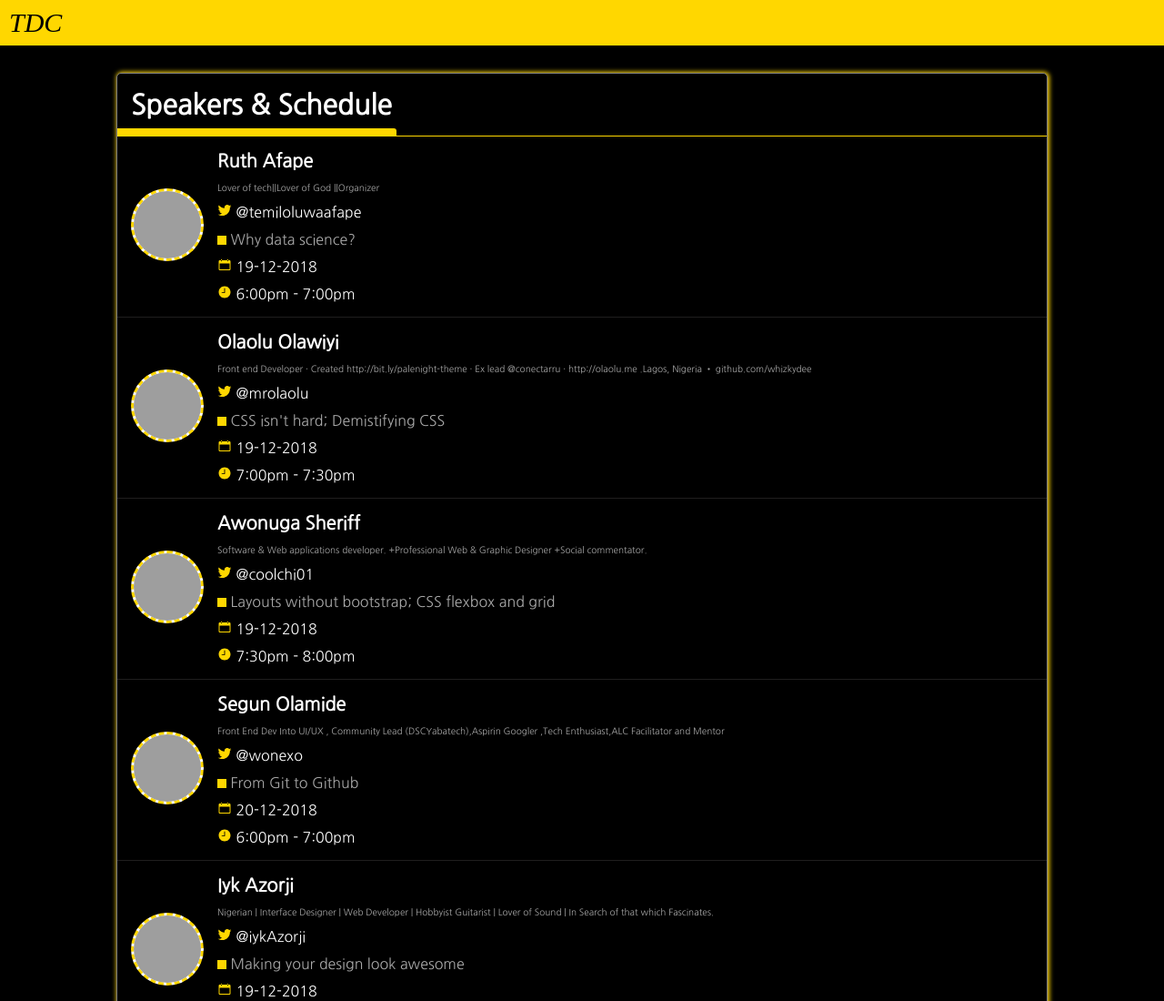
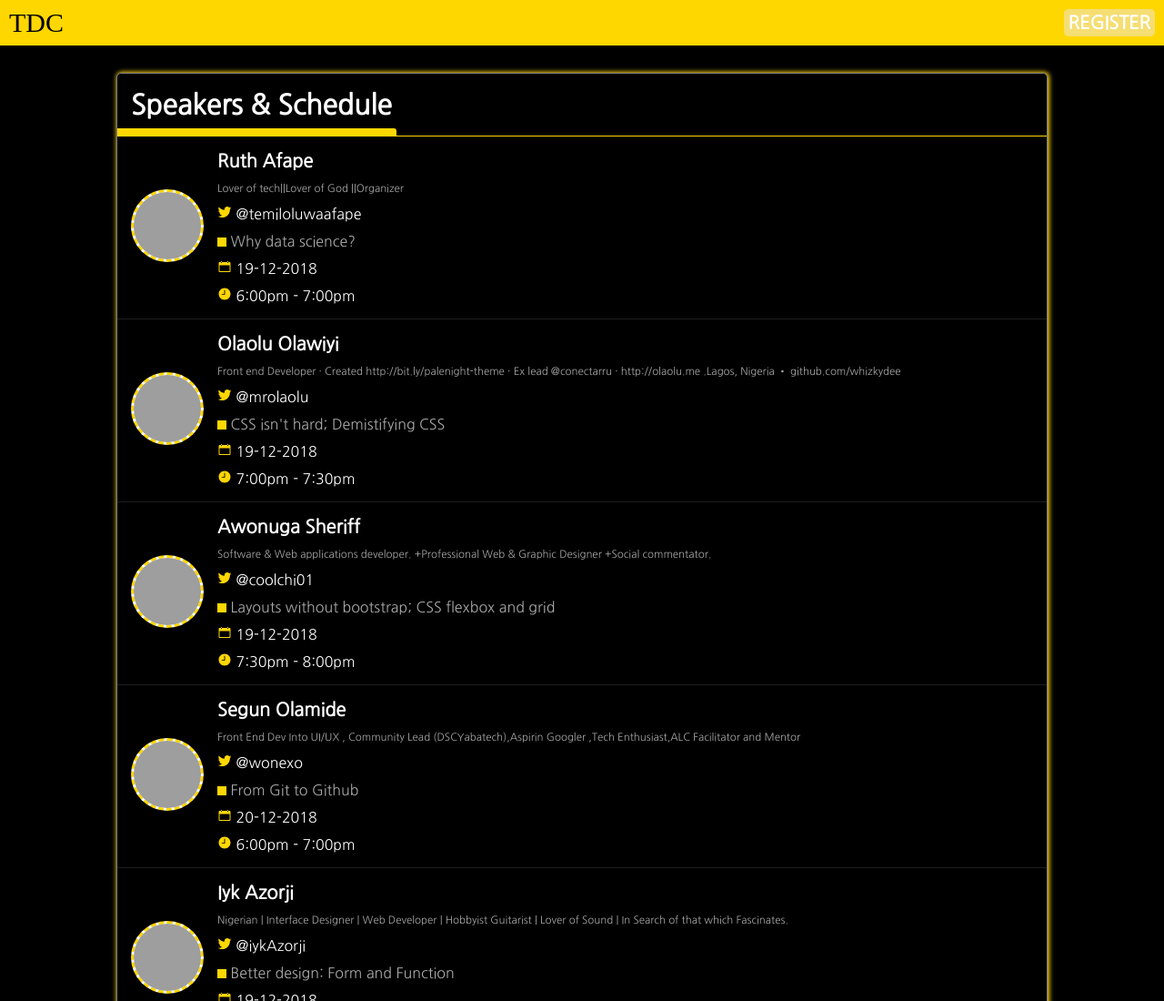
Before and after one commit to marvinjude/tdc-site, a Gatsby site: page /conf/the-complete-developer in a window 1280 px wide. Shown: the top 1100 px of the page at 91% size. Built offline with nearby package versions, Linux system fonts and the light colour scheme; Gatsby itself is replaced by a stand-in of ours; grey boxes are pictures that could not be loaded.

Commit message:
added registration link

```diff
--- a/src/components/header.js
+++ b/src/components/header.js
@@ -2,6 +2,16 @@ import { Link } from 'gatsby'
 import PropTypes from 'prop-types'
 import React from 'react'
 
-const Header = ({ siteTitle }) => <div className="header">TDC</div>
+const Header = ({ siteTitle }) => (
+  <div className="header">
+    TDC
+    <div className="links">
+      <a className="btn" role="button" href="http://bit.ly/tdc-meetup">
+        {' '}
+        REGISTER
+      </a>
+    </div>
+  </div>
+)
 
 export default Header
--- a/src/components/layout.css
+++ b/src/components/layout.css
@@ -12,3 +12,29 @@ p {
   padding-top: 0;
   margin-bottom: 5px;
 }
+
+.header {
+  background-color: gold;
+  width: 100%;
+  flex-shrink: 0;
+  height: 50px;
+  margin: 0;
+  font-family: Showcard Gothic;
+  color: black;
+  font-size: 30px;
+  padding-left: 10px;
+  display: flex;
+  align-items: center;
+}
+.header .links {
+  margin-left: auto;
+  font-family: 'Nanum Gothic', sans-serif;
+  font-size: 0.8rem;
+  padding-right: 10px;
+  font-weight: bold;
+}
+.header .links .btn {
+  padding: 5px;
+  background-color: rgba(236, 229, 229, 0.5);
+  border-radius: 5px;
+}
--- a/src/data/workshops/a.json
+++ b/src/data/workshops/a.json
@@ -37,7 +37,7 @@
     {
       "name": "Segun Olamide",
       "pic": "https://pbs.twimg.com/profile_images/815690276308156416/xQJMVAMl_400x400.jpg",
-      "bio" : "Front End Dev  Into UI/UX , Community Lead (DSCYabatech),Aspirin Googler ,Tech Enthusiast,ALC Facilitator and Mentor",
+      "bio": "Front End Dev  Into UI/UX , Community Lead (DSCYabatech),Aspirin Googler ,Tech Enthusiast,ALC Facilitator and Mentor",
       "twitterHandle": "@wonexo",
       "topic": "From Git to Github",
       "date": "20-12-2018",
@@ -49,7 +49,7 @@
       "pic": "https://pbs.twimg.com/profile_images/1062913735449366528/t1jKmDAe_400x400.jpg",
       "bio": "Nigerian | Interface Designer | Web Developer | Hobbyist Guitarist | Lover of Sound | In Search of that which Fascinates.",
       "twitterHandle": "@iykAzorji",
-      "topic": "Making your design look awesome",
+      "topic": "Better design: Form and Function",
       "date": "19-12-2018",
       "startTime": "7:00pm",
       "endTime": "7:45pm"
--- a/src/templates/styles.css
+++ b/src/templates/styles.css
@@ -50,21 +50,6 @@ p {
   width: 100%;
   height: 100%;
   background-color: rgba(24, 24, 22, 0.65);
-}
-
-.header {
-  background-color: gold;
-  width: 100%;
-  flex-shrink: 0;
-  height: 50px;
-  margin: 0;
-  font-family: Showcard Gothic;
-  font-style: italic;
-  color: black;
-  font-size: 30px;
-  padding-left: 10px;
-  display: flex;
-  align-items: center;
 }
 
 .container {
@@ -133,7 +118,7 @@ span.bullet {
 
 .user .bio {
   color: darkgray;
-  font-size: 10px;
+  font-size: 11.5px;
 }
 
 .user .topic {
```
